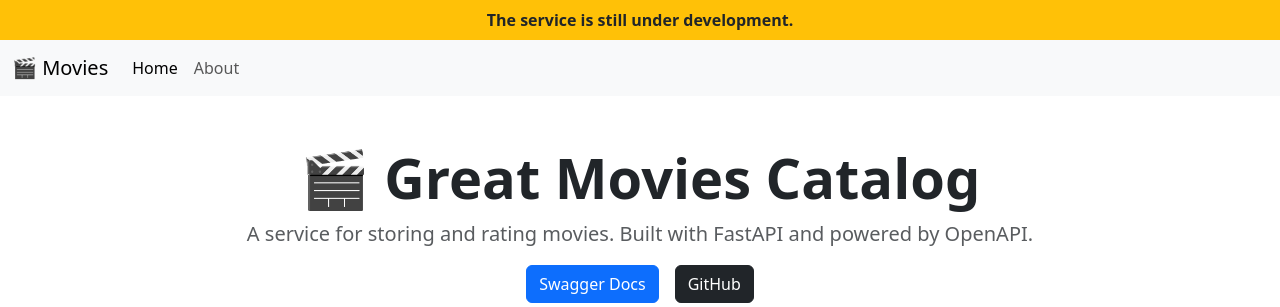
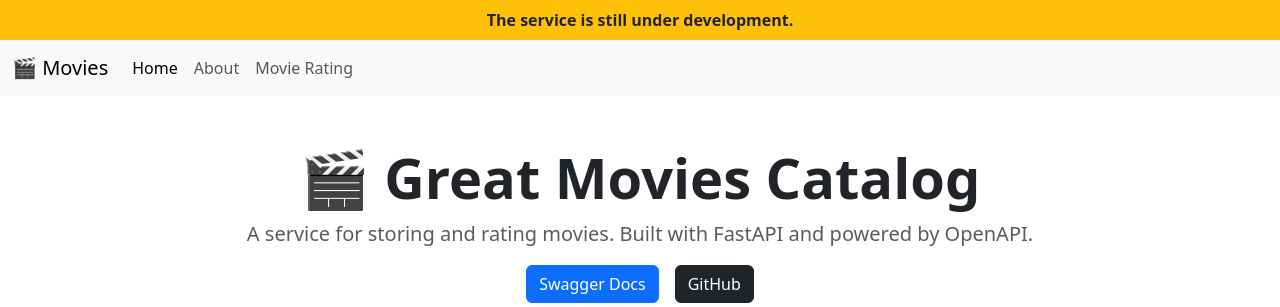
Before and after one commit to Nottezz/FastAPI-Movie-Catalog, a FastAPI app: page / in a window 1280 px wide. Shown: the top 307 px of the page. Run offline with FastAPI, Linux system fonts and the light colour scheme.

Commit message:
include new page to nav bar

```diff
--- a/movie_catalog/templates/components/navbar.html
+++ b/movie_catalog/templates/components/navbar.html
@@ -1,6 +1,7 @@
 {% set navigation = [
     ("home", "Home"),
-    ("about", "About")
+    ("about", "About"),
+    ("movie-catalog:list", "Movie Rating"),
 ] %}
 
 <nav class="navbar navbar-expand-sm bg-body-tertiary">
```
